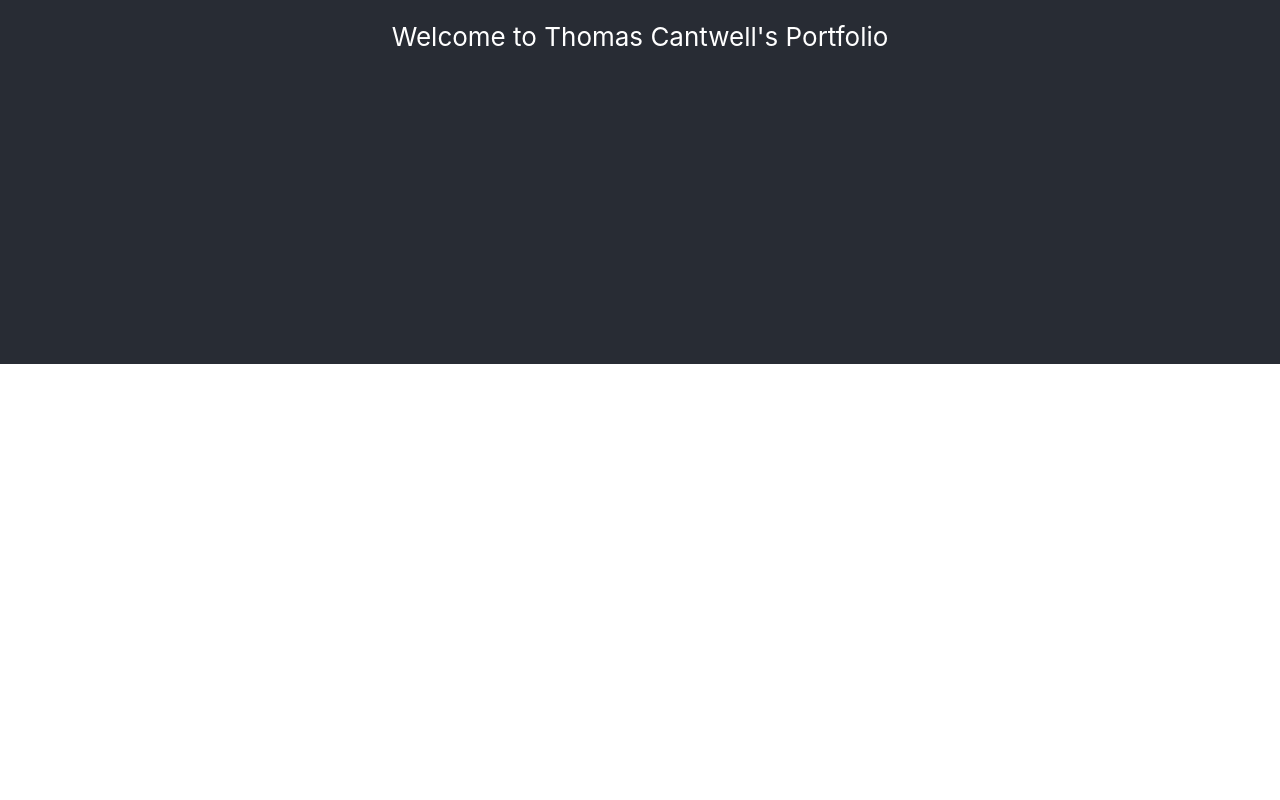
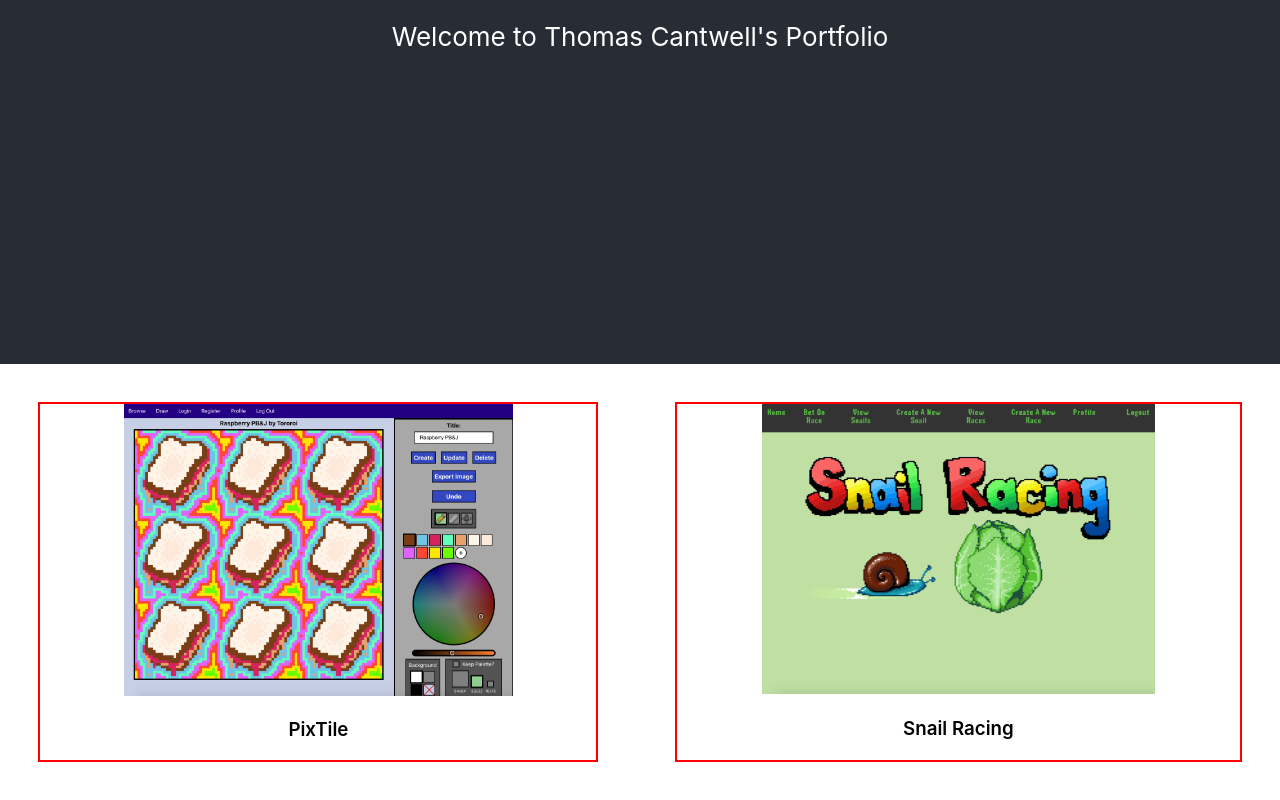
Before and after one commit to Tororoi/portfolio, a React (Create React App) app: page / in a window 1280 px wide. Shown: the part 436-1236 px from the top of the page. Before the commit the page ends 800 px from the top, so only its background shows below. Built offline with nearby package versions, Linux system fonts and the light colour scheme.

Commit message:
project cards displaying

```diff
--- a/src/App.css
+++ b/src/App.css
@@ -69,3 +69,17 @@
 .nav .navlink:hover {
   background-color: rgb(241, 111, 24);
 }
+
+.project-container {
+  display: flex;
+}
+
+.project-card {
+  border: 2px solid red;
+  margin: 3%;
+
+}
+
+.project h3 {
+  font-weight: 600;
+}
--- a/src/Components/Project.jsx
+++ b/src/Components/Project.jsx
@@ -8,22 +8,22 @@ import {connect} from 'react-redux'
 const Project = (props) => {
 
     const handleClick = (e) => {
-        // console.log(props.project)
-        props.projectDispatch(props.project)
+        console.log(props.project.image)
+        // props.projectDispatch(props.project)
     }
 
     return (
         <>
         <div className="project-card">
-            <NavLink to="/project">
             <div className="project">
                 <img
                     src={props.project.image}
                     alt={props.project.title}
+                    style={{width: "70%"}}
                     onClick={handleClick}
                 />
+                <h3>{props.project.title}</h3>
             </div>
-            </NavLink>
         </div>
         </>
     )
--- a/src/Components/ProjectContainer.jsx
+++ b/src/Components/ProjectContainer.jsx
@@ -6,17 +6,17 @@ import {connect} from 'react-redux'
 //Parents: App
 
 const ProjectContainer = (props) => {
-    // const projectArray = props.projects.map((project) => {
-    //     return <Project
-    //         key={project.id}
-    //         project={project}
-    //         />
-    // })
+    const projectArray = props.projects.map((project) => {
+        return <Project
+            key={project.id}
+            project={project}
+            />
+    })
 
     return (
         <>
             <div className="project-container">
-                {/* {projectArray} */}
+                {projectArray}
             </div>
         </>
     )
--- a/src/data.json
+++ b/src/data.json
@@ -4,13 +4,15 @@
             "title": "PixTile",
             "description": "Drawing app for creating seamless repeating patterns",
             "url": "https://www.pix-tile.com/",
-            "image": "./public/pixtile_thumb.png"
+            "image": "/pixtile_thumb.png",
+            "demo": ""
         },
         {
             "title": "Snail Racing",
             "description": "Racing game with custom characters and betting",
             "url": "https://cryptic-badlands-26813.herokuapp.com/",
-            "image": "./public/snailrace_thumb.png"
+            "image": "/snailrace_thumb.png",
+            "demo": ""
         }
     ],
     "blogs": [
```
